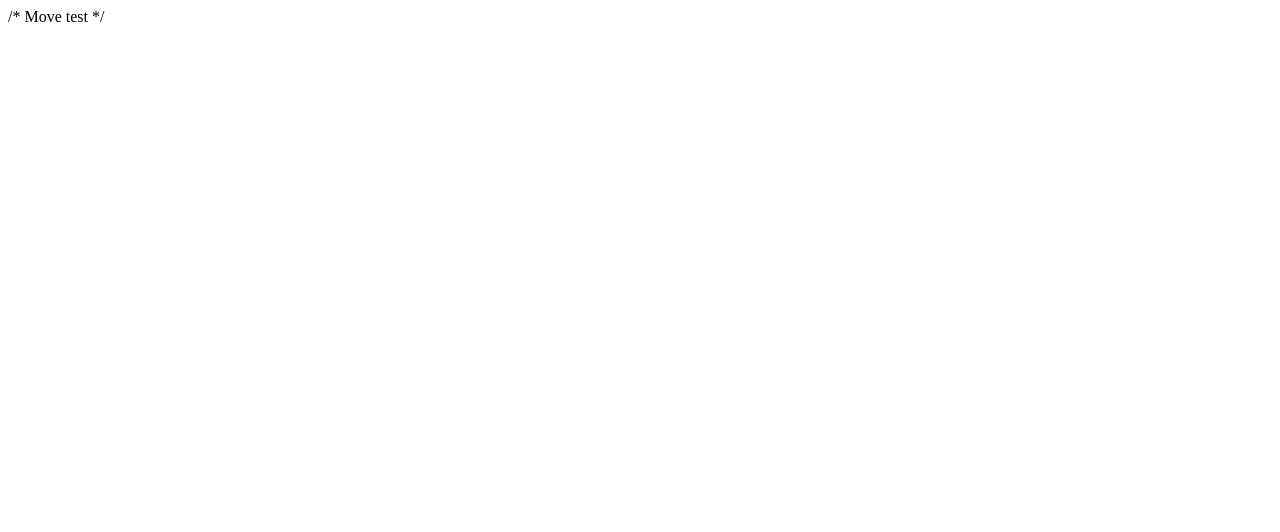
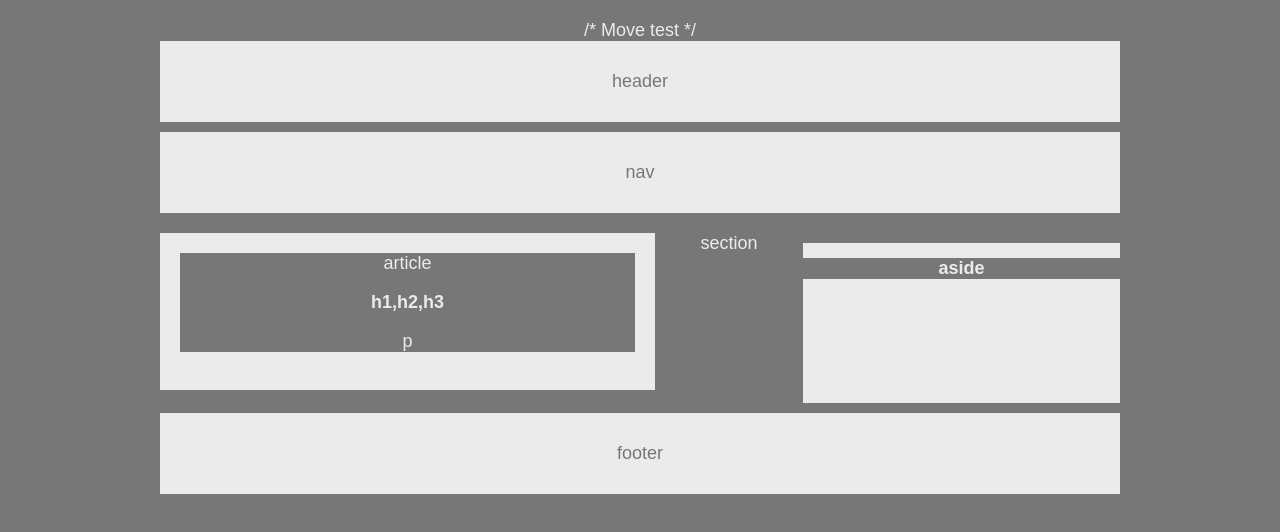
Before and after one commit to zack1a/HW-Wireframe, a plain HTML site: page index.html in a window 1280 px wide. Drawn offline with Linux system fonts and the light colour scheme.

Commit message:
Update index.html

```diff
--- a/index.html
+++ b/index.html
@@ -1 +1,53 @@
 /* Move test */
+
+<!DOCTYPE html>
+<html lang="en-us">
+
+        <head>
+            <meta charset="UTF-8">
+            <title>test</title>
+            <link rel="stylesheet" type="text/css" href="style.css">
+         </head>
+
+<body>
+
+    <header> header
+
+    </header>
+
+    <nav>nav
+
+    </nav>
+
+
+
+
+    <section id="left">
+
+        <article>article
+
+            <p>
+                <strong>h1,h2,h3</strong>
+            </p>
+
+            <p>p</p>
+
+        </article>
+
+
+
+    </section> section
+
+    <aside id="right">
+
+    <h1>aside</h1>
+
+
+    </aside>
+</div>
+
+<footer>footer
+
+          </footer>
+
+</body>
```
